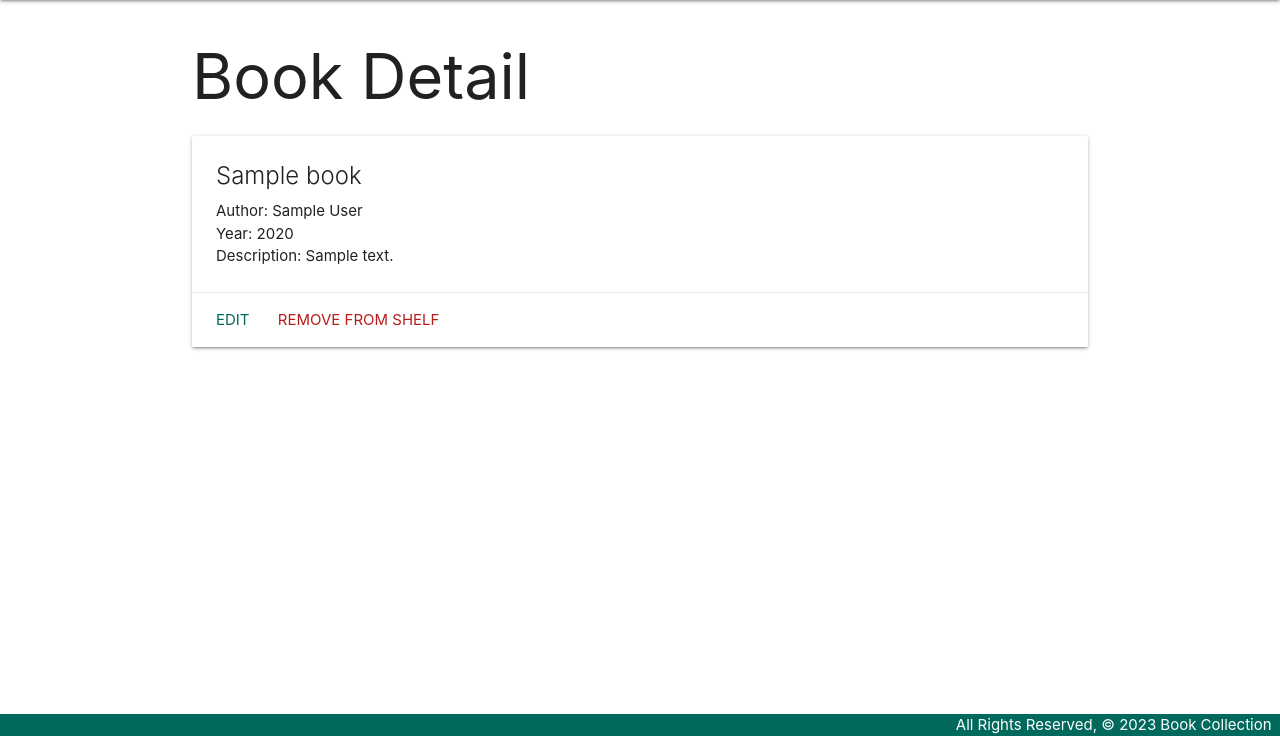
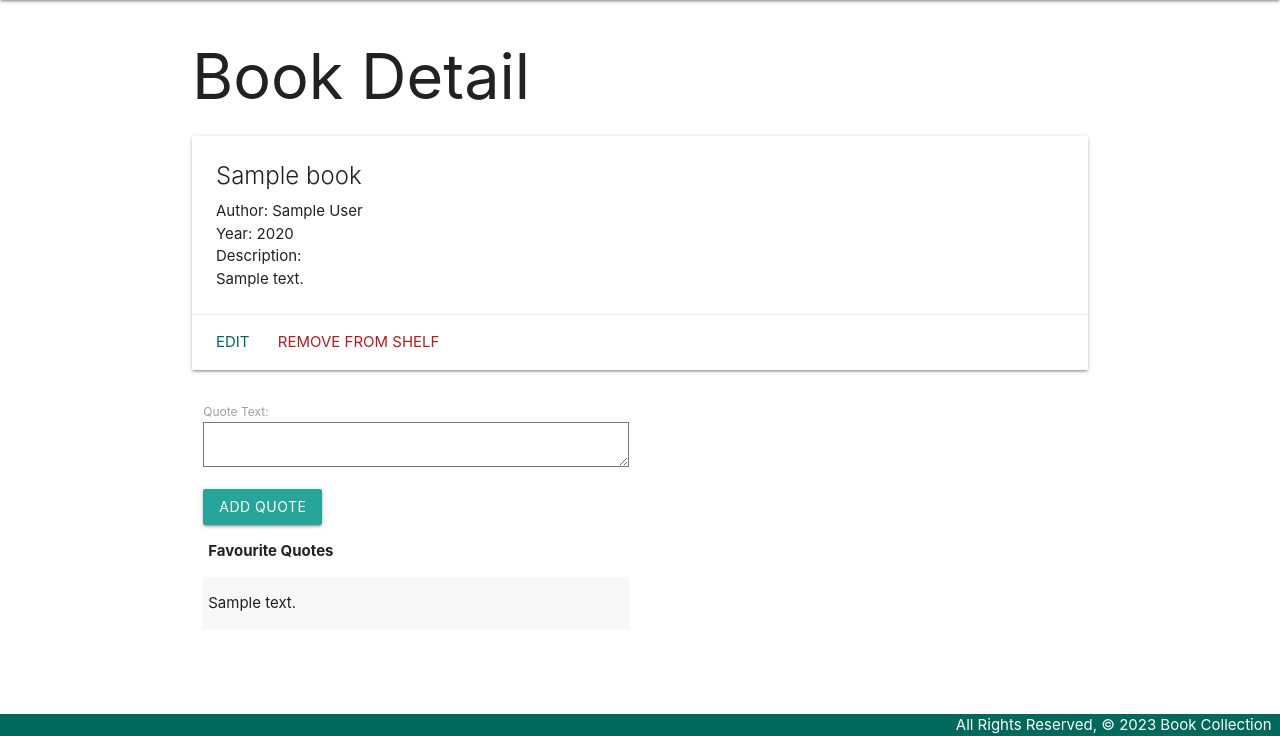
Before and after one commit to reddyfede/book-collection, a Django app: page /books/1/ in a window 1280 px wide. Shown: the part 64-800 px from the top of the page. Run offline with Django 4.2, Linux system fonts and the light colour scheme; tables that the repository leaves empty hold one stand-in row (values such as "Sample post").

Commit message:
create quote model, add quote form in book detail page

```diff
--- a/main_app/admin.py
+++ b/main_app/admin.py
@@ -1,6 +1,7 @@
 from django.contrib import admin
-from .models import Book
+from .models import Book, Quote
 
 # Register your models here.
 
 admin.site.register(Book)
+admin.site.register(Quote)
--- /dev/null
+++ b/main_app/forms.py
@@ -0,0 +1,7 @@
+from django.forms import ModelForm
+from .models import Quote
+
+class QuoteForm(ModelForm):
+    class Meta:
+        model = Quote
+        fields = ['text']
--- a/main_app/models.py
+++ b/main_app/models.py
@@ -13,10 +13,13 @@ class Book(models.Model):
         return f'{self.title} - {self.id}'
 
     def get_absolute_url(self):
-        return reverse('detail', kwargs={'pk': self.id})
+        return reverse('detail', kwargs={'book_id': self.id})
 
 class Quote(models.Model):
-    text = models.TextField(max_length=300)
+    text = models.TextField(
+        'Quote Text',
+        max_length=300
+        )
     book = models.ForeignKey(
         Book,
         on_delete = models.CASCADE
--- a/main_app/templates/base.html
+++ b/main_app/templates/base.html
@@ -10,6 +10,7 @@
   <title>Book Collection</title>
   <link rel="stylesheet" href="https://cdnjs.cloudflare.com/ajax/libs/materialize/1.0.0/css/materialize.min.css">
   <link rel="stylesheet" href="{% static 'css/style.css' %}">
+  <script src="https://cdnjs.cloudflare.com/ajax/libs/materialize/1.0.0/js/materialize.min.js"></script>
 </head>
 
 <body>
--- a/main_app/templates/main_app/book_detail.html
+++ b/main_app/templates/main_app/book_detail.html
@@ -9,7 +9,7 @@
       <span class="card-title">{{ book.title }}</span>
       <p>Author: {{ book.author }}</p>
       <p>Year: {{ book.year }}</p>
-      <p>Description: {{ book.description }}</p>
+      <p>Description: {{ book.description|linebreaks }}</p>
     </div>
     <div class="card-action">
       <a href="{% url 'book_edit' book.id %}" class="teal-text text-darken-3">Edit</a>
@@ -17,4 +17,34 @@
     </div>
   </div>
 
+  <div class="row">
+    <div class="col s6">
+
+      <form action="{% url 'add_quote' book.id %}" method="POST">
+        {% csrf_token %}
+        {{ quote_form.as_p }}
+        <input type="submit" class="btn" value="Add Quote">
+      </form>
+
+      <table class="striped">
+        <thead>
+          <tr><th>Favourite Quotes</th></tr>
+        </thead>
+        <tbody>
+          {% for quote in book.quote_set.all %}
+            <tr>
+              <td>{{quote.text}}</td>
+            </tr>
+          {% endfor %}
+        </tbody>
+      </table>
+
+    </div>
+  </div>
+
+  <script>
+    const textEl = document.getElementById('id_text');
+    M.textareaAutoResize(textEl);
+  </script>
+
 {% endblock %}
--- a/main_app/urls.py
+++ b/main_app/urls.py
@@ -5,8 +5,9 @@ urlpatterns = [
     path('', views.home, name='home'),
     path('about/', views.about, name='about'),
     path('books/', views.BooksList.as_view(), name='index'),
-    path('books/<int:pk>/', views.BookDetail.as_view(), name='detail'),
+    path('books/<int:book_id>/', views.book_detail, name='detail'),
     path('books/add/', views.BookAdd.as_view(), name='book_add'),
     path('books/<int:pk>/edit/', views.BookEdit.as_view(), name='book_edit'),
     path('books/<int:pk>/remove/', views.BookRemove.as_view(), name='book_remove'),
+    path('books/<int:book_id>/add_quote/', views.add_quote, name='add_quote'),
 ]
--- a/main_app/views.py
+++ b/main_app/views.py
@@ -1,6 +1,7 @@
-from django.shortcuts import render
+from django.shortcuts import render, redirect
 from django.views.generic import CreateView, UpdateView, DeleteView, ListView, DetailView
 from .models import Book
+from .forms import QuoteForm
 
 # Create your views here.
 
@@ -10,11 +11,15 @@ def home(request):
 def about(request):
     return render(request, 'about.html')
 
+def book_detail(request, book_id):
+    book = Book.objects.get(id = book_id)
+    quote_form = QuoteForm()
+    return render(request, 'main_app/book_detail.html',{
+        'book': book,
+        'quote_form': quote_form,
+    })
+
 class BooksList(ListView):
-    model = Book
-    fields = '__all__'
-
-class BookDetail(DetailView):
     model = Book
     fields = '__all__'
 
@@ -29,3 +34,11 @@ class BookEdit(UpdateView):
 class BookRemove(DeleteView):
     model = Book
     success_url = '/books'
+
+def add_quote(request, book_id):
+    form = QuoteForm(request.POST)
+    if form.is_valid():
+        new_form = form.save(commit = False)
+        new_form.book_id = book_id
+        new_form.save()
+    return redirect('detail', book_id = book_id)
```
Also changed, not shown: main_app/migrations/0003_alter_quote_text.py (added).
